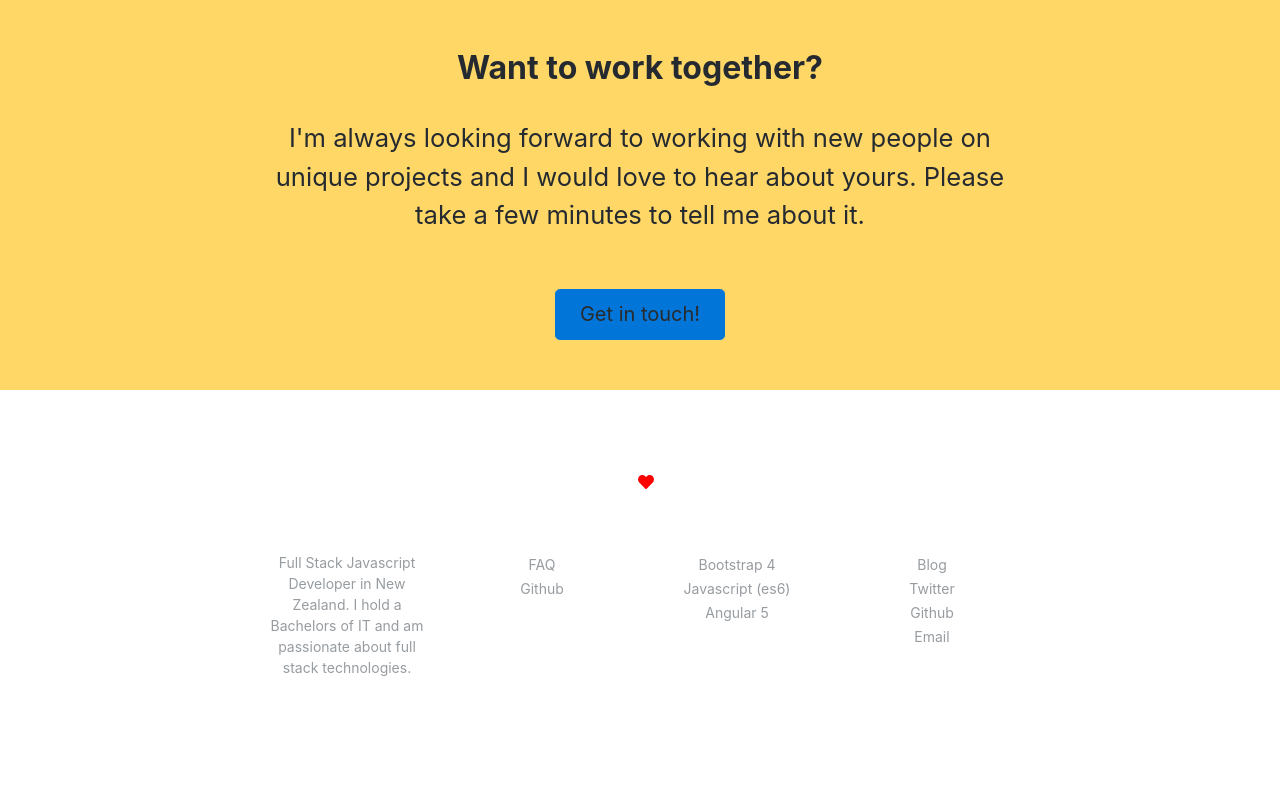
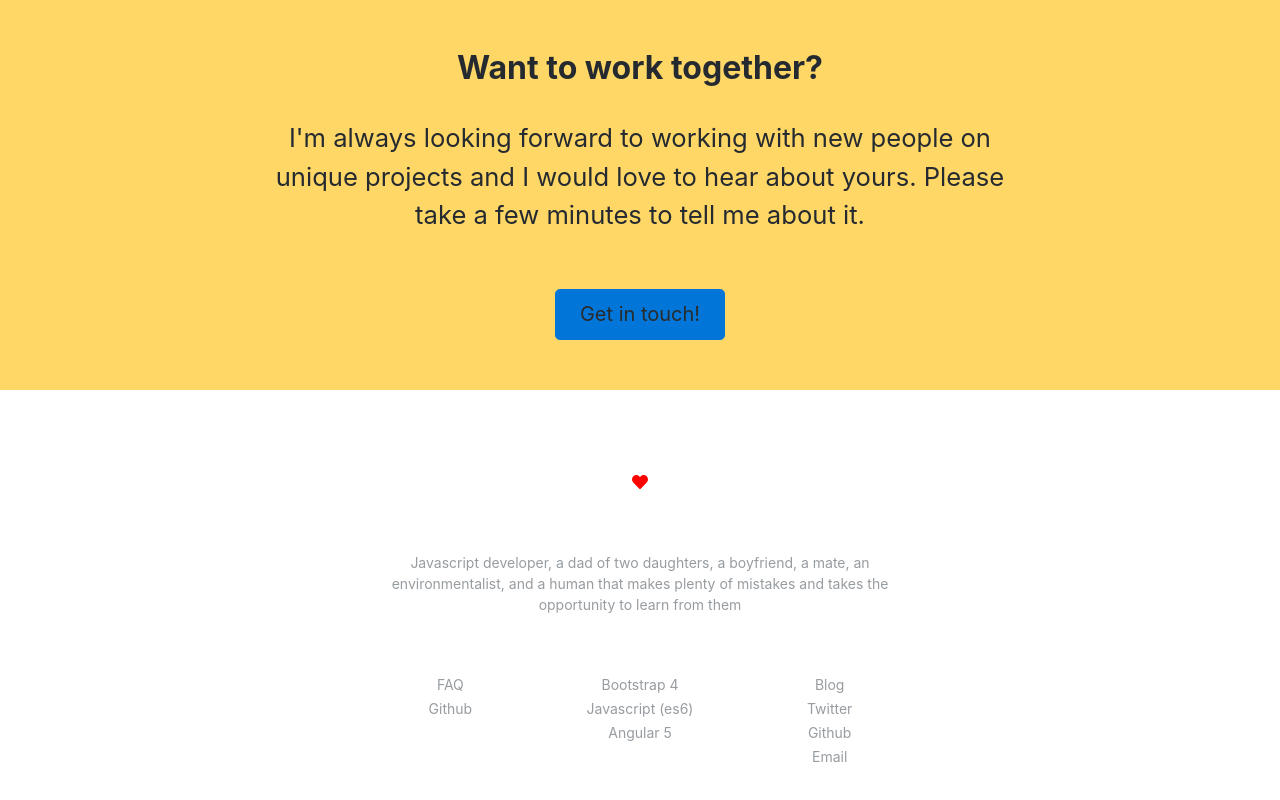
Before and after one commit to baileycarpenter/PersonalSite, an Angular app: page /home in a window 1280 px wide. Shown: the part 1951-2751 px from the top of the page. Before the commit the page ends 2711 px from the top, so only its background shows below. Built offline with nearby package versions, Linux system fonts and the light colour scheme.

Commit message:
style header and footer

```diff
--- a/src/app/footer/footer.component.html
+++ b/src/app/footer/footer.component.html
@@ -15,29 +15,30 @@
 <footer  class="bg-dark">
   <div id="contact">
     <div class="container">
-      <div class="row">
+      <div class="row pr-3 pl-3">
         <div id="main-contents">
-          <div class="row justify-content-center">
-            <div class="col text-center mb-3">
-              <p class="footer-header">Made with <i class="fa fa-heart" style="color: red;" aria-hidden="true"></i> by Keil C</p>
+          <div class="row justify-content-center mb-3">
+            <div class="col-sm text-center">
+              <p class="footer-header">Made with lots of <i class="fa fa-heart" style="color: red;" aria-hidden="true"></i> by Keil Carpenter</p>
+            </div>
+          </div>
+          <div class="row justify-content-center text-center mb-3">
+            <div class="col-md-6">
+              <h6>About</h6>
+              <ul class="">
+                <li class="footer-item text-small">Javascript developer, a dad of two daughters, a boyfriend, a mate, an environmentalist, and a human that makes plenty of mistakes and takes the opportunity to learn from them</li>
+              </ul>
             </div>
           </div>
           <div class="row justify-content-center text-center">
-            <div class="col-sm-4 col-md-2 mb-3 pr-3">
-              <h6>About</h6>
-              <ul class="">
-                <li class="footer-item text-small">Full Stack Javascript Developer in New Zealand. I hold a Bachelors of IT and am passionate about full stack technologies.</li>
-              </ul>
-              <p>
-            </div>
-            <div class="col-sm-4 col-md-2 mb-3 pr-3">
+            <div class="col-sm-3 col-md-2">
               <h6>Resources</h6>
               <ul>
                 <li class="footer-item"><a class="footer-link text-small" (click)="scrollToTop()" [routerLink]="['/faq']">FAQ</a></li>
-                <li class="footer-item"><a class="footer-link text-small" href="https://github.com/keilcarpenter">Github</a></li>
+                <li class="footer-item"><a class="footer-link text-small" href="https://github.com/keilcarpenter" target="_blank">Github</a></li>
               </ul>
             </div>
-            <div class="col-sm-4 col-md-2 mb-3 pr-3">
+            <div class="col-sm-3 col-md-2">
               <h6>Ingredients</h6>
               <ul>
                 <li class="footer-item"><a class="footer-link text-small" href="https://getbootstrap.com/docs/4.0/getting-started/introduction/" target="_blank">Bootstrap 4</a></li>
@@ -45,7 +46,7 @@
                 <li class="footer-item"><a class="footer-link text-small" href="https://angular.io/" target="_blank">Angular 5</a></li>
               </ul>
             </div>
-            <div class="col-sm-4 col-md-2 mb-3 pr-3">
+            <div class="col-sm-3 col-md-2">
               <h6>Contact</h6>
               <ul>
                 <li class="footer-item"><a class="footer-link text-small" href="https://medium.com/keil-carpenter" target="_blank">Blog</a></li>
--- a/src/app/header/header.component.html
+++ b/src/app/header/header.component.html
@@ -16,7 +16,10 @@
           <a class="nav-link" [routerLink]="['/contact']">Contact</a>
         </li>
         <li class="nav-item" data-toggle="collapse" data-target=".navbar-collapse.show">
-          <a class="nav-link" [routerLink]="['/faq']">faq</a>
+          <a class="nav-link" [routerLink]="['/faq']">FAQ</a>
+        </li>
+        <li class="nav-item" data-toggle="collapse" data-target=".navbar-collapse.show">
+          <a class="nav-link" href="https://medium.com/keil-carpenter" target="_blank">Blog</a>
         </li>
       </ul>
       <div class="nav ml-auto">
```
